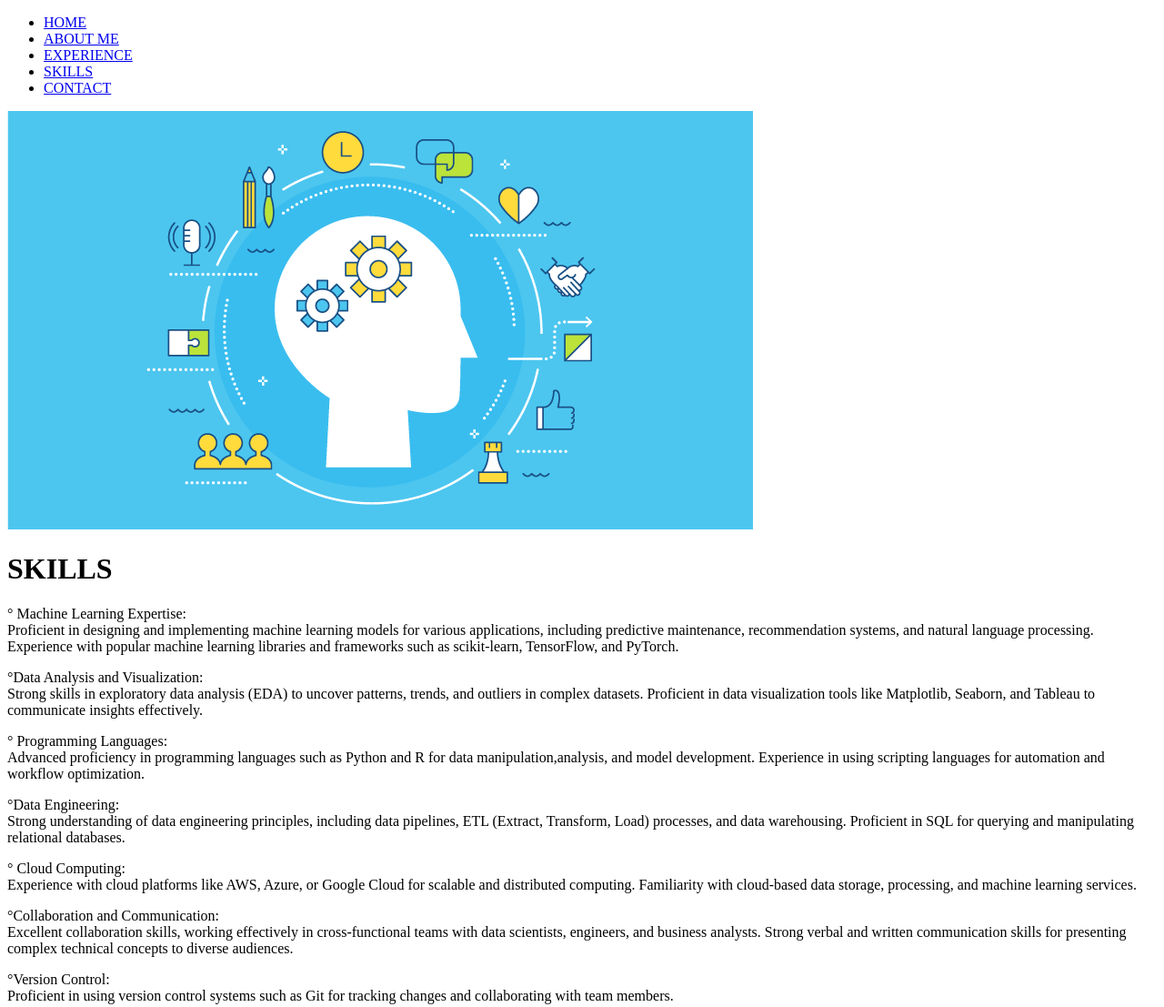
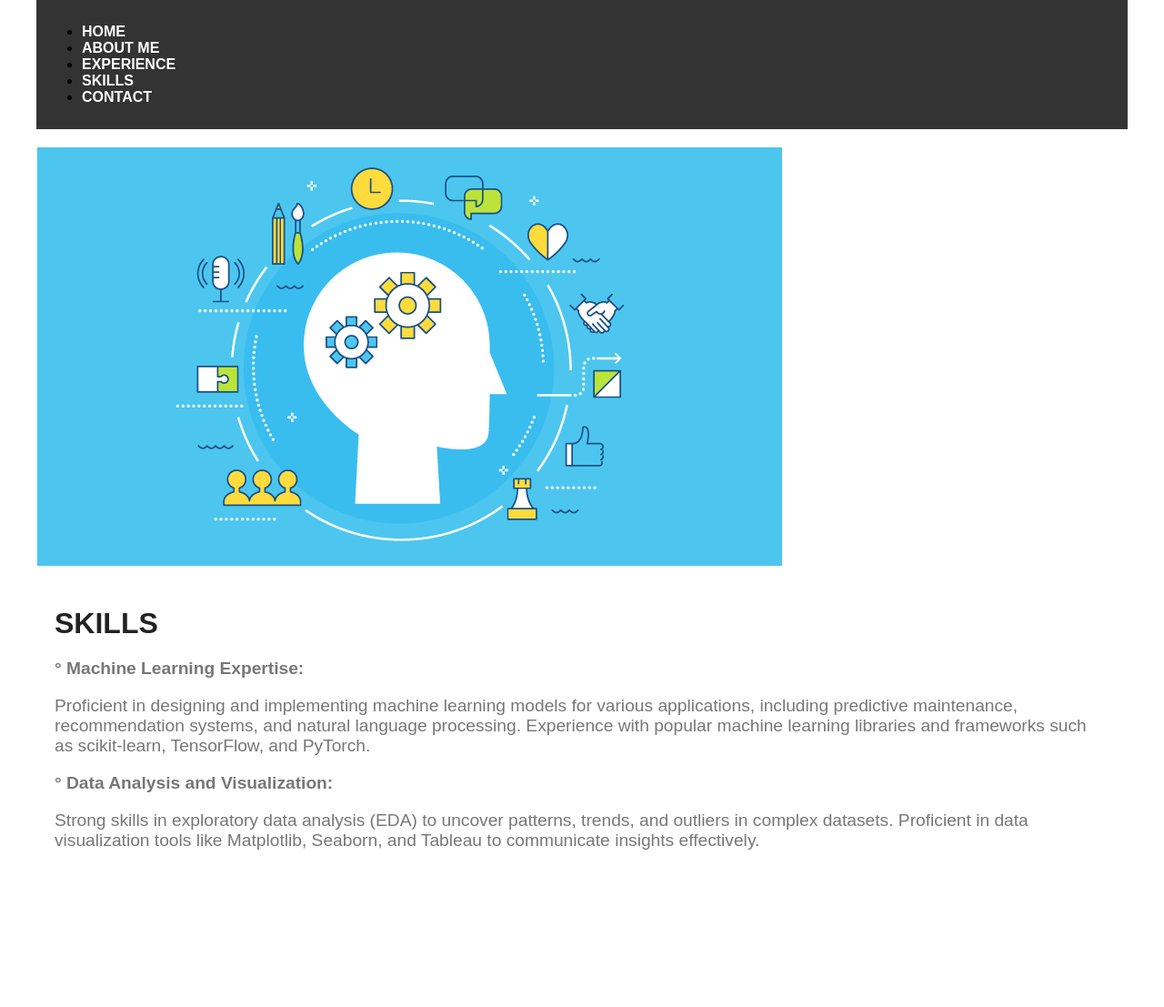
Before and after one commit to chaima-mosbahi/mini-projet, a plain HTML site: page projetpage4.html in a window 1280 px wide. Shown: the whole page at 91% size. After the commit the page ends 990 px from the top, so only its background shows below. Drawn offline with Linux system fonts and the light colour scheme.

Commit message:
TW1.0 Project

```diff
--- a/projetpage4.html
+++ b/projetpage4.html
@@ -1,16 +1,16 @@
 <!DOCTYPE html>
-<html lang=""en">
+<html lang="en">
 <head>
     <meta charset="UTF-8">
     <meta http-equiv="X-UA-Compatible" content="IE=edge">
     <meta name="viewport" content="width=device-width, initial-scale=1.0">
     <title>Personal Portfolio Website</title>
+    <link rel="stylesheet" href="style4.css">
 </head>
 <body>
     <div id="about">
         <div class="container">
             <nav>
-
                 <ul>
                     <li><a href="index.html">HOME</a></li>
                     <li><a href="projetpage2.html">ABOUT ME</a></li>
@@ -21,54 +21,25 @@
             </nav>
             <div class="row">
                 <div class="about-col-1">
-                    <img src="skills.jpg"alt="" width="820" height="460">
+                    <img src="skills.jpg" alt="" width="820" height="460">
                 </div>
                 <div class="about-col-2">
                     <h1 class="sub-t">SKILLS</h1>
+                    <p class="highlight">° Machine Learning Expertise:</p>
                     <p>
-                       ° Machine Learning Expertise:
-                        <br>
-
                         Proficient in designing and implementing machine learning models for various applications,
                         including predictive maintenance, recommendation systems, and natural language processing.
                         Experience with popular machine learning libraries and frameworks such as scikit-learn, TensorFlow, and PyTorch.
-                       </p>
-                       <p>
-                        °Data Analysis and Visualization:
-                       <br>
+                    </p>
+                    <p class="highlight">° Data Analysis and Visualization:</p>
+                    <p>
                         Strong skills in exploratory data analysis (EDA) to uncover patterns, trends, and outliers in complex datasets.
-                        Proficient in data visualization tools like Matplotlib, Seaborn, and Tableau to communicate insights effectively.</p>
-                        <p>
-                            ° Programming Languages:
-                         <br>
-                         Advanced proficiency in programming languages such as Python and R for data manipulation,analysis, and model development.
-                         Experience in using scripting languages for automation and workflow optimization.</p>
-                         <p>
-                            °Data Engineering:
-                         <br>
-                            Strong understanding of data engineering principles, including data pipelines,
-                            ETL (Extract, Transform, Load) processes, and data warehousing.
-                            Proficient in SQL for querying and manipulating relational databases.</p>
-                            <p>
-                                ° Cloud Computing:
-                              <br>
-                            Experience with cloud platforms like AWS, Azure, or Google Cloud for scalable and distributed computing.
-                            Familiarity with cloud-based data storage, processing, and machine learning services.</p>
-                            <p>
-                                °Collaboration and Communication:
-                             <br>
-                         Excellent collaboration skills, working effectively in cross-functional teams with data scientists, engineers, and business analysts.
-                        Strong verbal and written communication skills for presenting complex technical concepts to diverse audiences.</p>
-                        <p>
-                            °Version Control:
-                         <br>
-                            Proficient in using version control systems such as Git for tracking changes and collaborating with team members.</p>
+                        Proficient in data visualization tools like Matplotlib, Seaborn, and Tableau to communicate insights effectively.
+                    </p>
 
-
-
-
-
-
-
+                </div>
+            </div>
+        </div>
+    </div>
 </body>
 </html>
--- /dev/null
+++ b/style1.css
@@ -0,0 +1,39 @@
+body {
+    margin: 0;
+    padding: 0;
+    font-family: 'Arial', sans-serif;
+}
+
+nav {
+    background-color: #333;
+    padding: 10px;
+}
+
+nav a {
+    text-decoration: none;
+    color: #fff;
+    font-weight: bold;
+}
+
+nav a:hover {
+    color: #ffc107;
+}
+
+.hero img {
+    width: 100%;
+    height: auto;
+    display: block;
+}
+
+.detail h1 {
+    font-size: 2.5em;
+    margin-bottom: 10px;
+}
+
+.detail span {
+    color: #ffc107;
+}
+
+.detail p {
+    font-size: 1.2em;
+}
--- /dev/null
+++ b/style2.css
@@ -0,0 +1,64 @@
+body {
+    margin: 0;
+    padding: 0;
+    font-family: 'Arial', sans-serif;
+}
+
+.hero {
+    position: relative;
+}
+
+nav {
+    background-color: #333;
+    padding: 10px;
+}
+
+nav a {
+    text-decoration: none;
+    color: #fff;
+    font-weight: bold;
+}
+
+nav a:hover {
+    color: #ffc107;
+}
+
+.hero img {
+    width: 100%;
+    height: auto;
+    display: block;
+}
+
+.section {
+    padding: 50px 0;
+    background-color: #f8f8f8;
+}
+
+.section-title {
+    text-align: center;
+    margin-bottom: 30px;
+}
+
+.about-text h1 {
+    font-size: 2.5em;
+    margin-bottom: 10px;
+}
+
+.about-text span {
+    color: #ffc107;
+}
+
+.about-text p {
+    font-size: 1.2em;
+}
+
+.personal-info {
+    display: flex;
+    flex-wrap: wrap;
+}
+
+.info-item {
+    flex: 1 1 50%;
+    padding: 10px;
+    box-sizing: border-box;
+}
--- /dev/null
+++ b/style3.css
@@ -0,0 +1,48 @@
+body {
+    margin: 0;
+    padding: 0;
+    font-family: 'Arial', sans-serif;
+}
+
+nav {
+    background-color: #333;
+    padding: 10px;
+}
+
+nav a {
+    text-decoration: none;
+    color: #fff;
+    font-weight: bold;
+}
+
+nav a:hover {
+    color: #ffc107;
+}
+
+.about-col-1 img {
+    width: 100%;
+    height: auto;
+    display: block;
+}
+
+.about-col-2 {
+    padding: 20px;
+    box-sizing: border-box;
+}
+
+.sub-t {
+    font-size: 2.5em;
+    margin-bottom: 20px;
+    color: #333;
+}
+
+.key-achievements {
+    font-size: 1.2em;
+    margin-bottom: 15px;
+    color: #555;
+}
+
+.highlight {
+    color: #5c1f11;
+    font-weight: bold;
+}
--- /dev/null
+++ b/style4.css
@@ -0,0 +1,74 @@
+body {
+    margin: 0;
+    padding: 0;
+    font-family: 'Arial', sans-serif;
+}
+
+nav {
+    background-color: #333;
+    padding: 10px;
+}
+
+nav a {
+    text-decoration: none;
+    color: #fff;
+    font-weight: bold;
+}
+
+nav a:hover {
+    color: #ffc107;
+}
+
+.container {
+    max-width: 1200px;
+    margin: 0 auto;
+}
+
+.row {
+    display: flex;
+    flex-wrap: wrap;
+    margin: 20px 0;
+}
+
+.about-col-1 img {
+    width: 100%;
+    height: auto;
+}
+
+.about-col-2 {
+    padding: 20px;
+    box-sizing: border-box;
+}
+
+.sub-t {
+    font-size: 2.5em;
+    margin-bottom: 20px;
+    color: #333;
+}
+
+.about-col-2 p {
+    font-size: 1.2em;
+    margin-bottom: 15px;
+    color: #555;
+}
+
+.about-col-2 h1 {
+    font-size: 2em;
+    margin-bottom: 10px;
+    color: #222;
+}
+
+.about-col-2 h1 span {
+    color: #ffc107;
+}
+
+.about-col-2 p {
+    font-size: 1.2em;
+    margin-bottom: 15px;
+    color: #777;
+}
+
+.highlight {
+    color: rgb(6, 5, 5);
+    font-weight: bold;
+}
--- /dev/null
+++ b/style5.css
@@ -0,0 +1,75 @@
+body {
+    margin: 0;
+    padding: 0;
+    font-family: 'Arial', sans-serif;
+}
+
+nav {
+    background-color: #333;
+    padding: 10px;
+}
+
+nav a {
+    text-decoration: none;
+    color: #fff;
+    font-weight: bold;
+}
+
+nav a:hover {
+    color: #ffc107;
+}
+
+.container {
+    max-width: 1200px;
+    margin: 0 auto;
+}
+
+.row {
+    display: flex;
+    flex-wrap: wrap;
+    margin: 20px 0;
+}
+
+.about-col-1 img {
+    width: 100%;
+    height: auto;
+}
+
+.about-col-2 {
+    padding: 20px;
+    box-sizing: border-box;
+}
+
+.sub-t {
+    font-size: 2.5em;
+    margin-bottom: 20px;
+    color: #333;
+}
+
+.contact-form {
+    display: flex;
+    flex-direction: column;
+    max-width: 400px;
+    margin: 0 auto;
+}
+
+.contact-form input,
+.contact-form textarea {
+    margin-bottom: 15px;
+    padding: 8px 16px;
+    border: 1px solid #ccc;
+    font-size: 14px;
+}
+
+.contact-form button {
+    padding: 8px 16px;
+    background-color: #5e72e4;
+    color: #fff;
+    font-size: 14px;
+    border: none;
+    cursor: pointer;
+}
+
+.contact-form button:hover {
+    background-color: #3a51d3;
+}
```
Also changed, not shown: index.html (+14 -17 lines), projetpage2.html (+1 -0 lines), projetpage3.html (+10 -10 lines), projetpage5.html (+14 -9 lines).
